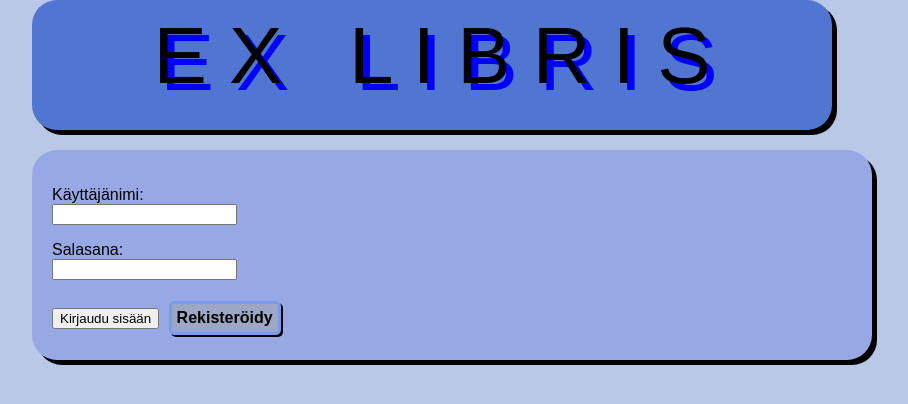
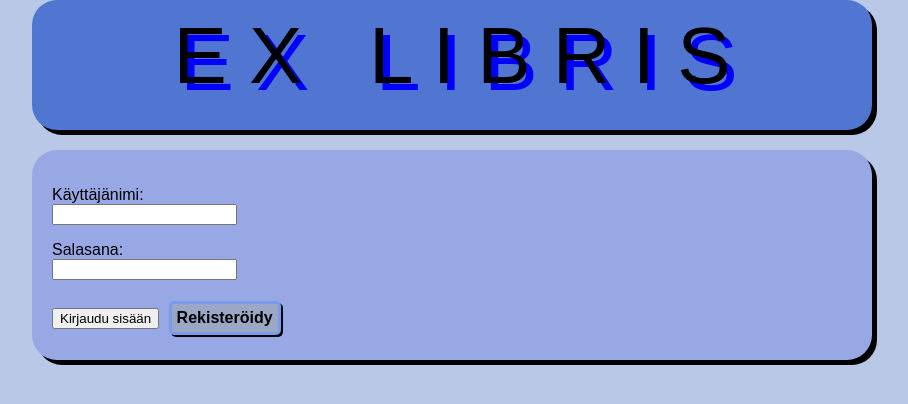
Before and after one commit to ankkalampi/ex-libris, a Flask app: page / in a window 1280 px wide. Shown: the part 20-424 px from the top of the page, without its empty margins (208-1116 px from the left). Run offline with Flask 3, Linux system fonts and the light colour scheme.

Commit message:
made top-content and main-content the same length

```diff
--- a/static/main.css
+++ b/static/main.css
@@ -7,6 +7,8 @@ body {
 
 
 }
+
+
 
 .inline-flex-parent {
   display: inline-flex;
@@ -24,6 +26,8 @@ body {
   top: 30%;
   border-radius: 25px;
   padding-bottom: 30px;
+  padding-left: 20px;
+  padding-right: 20px;
   box-shadow: 5px 5px;
 
 
```
